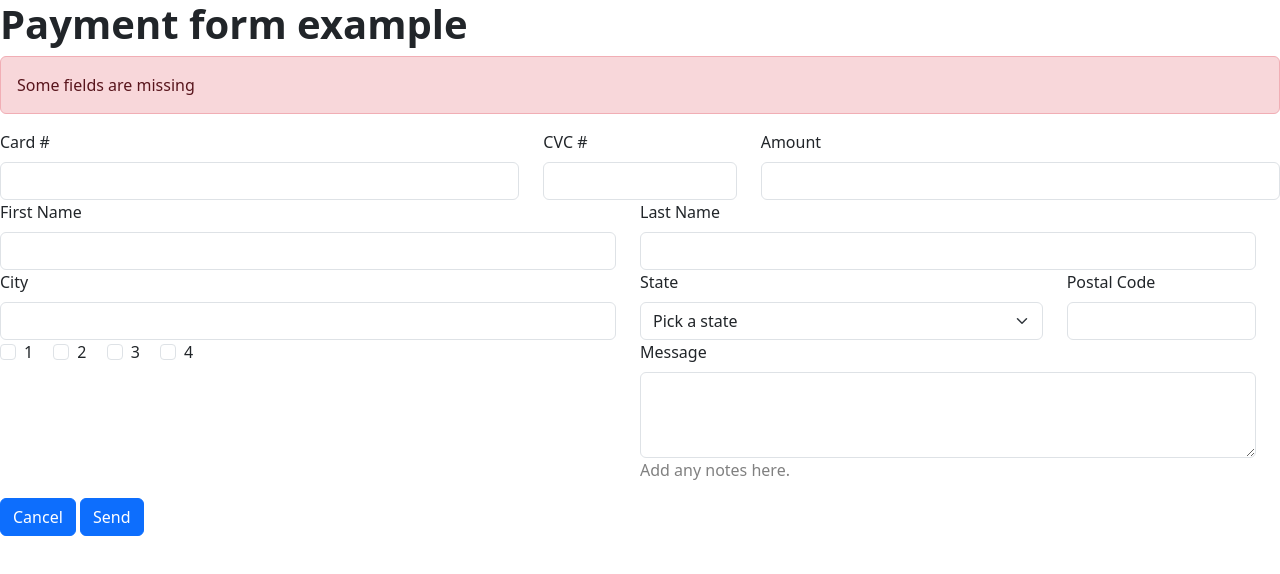
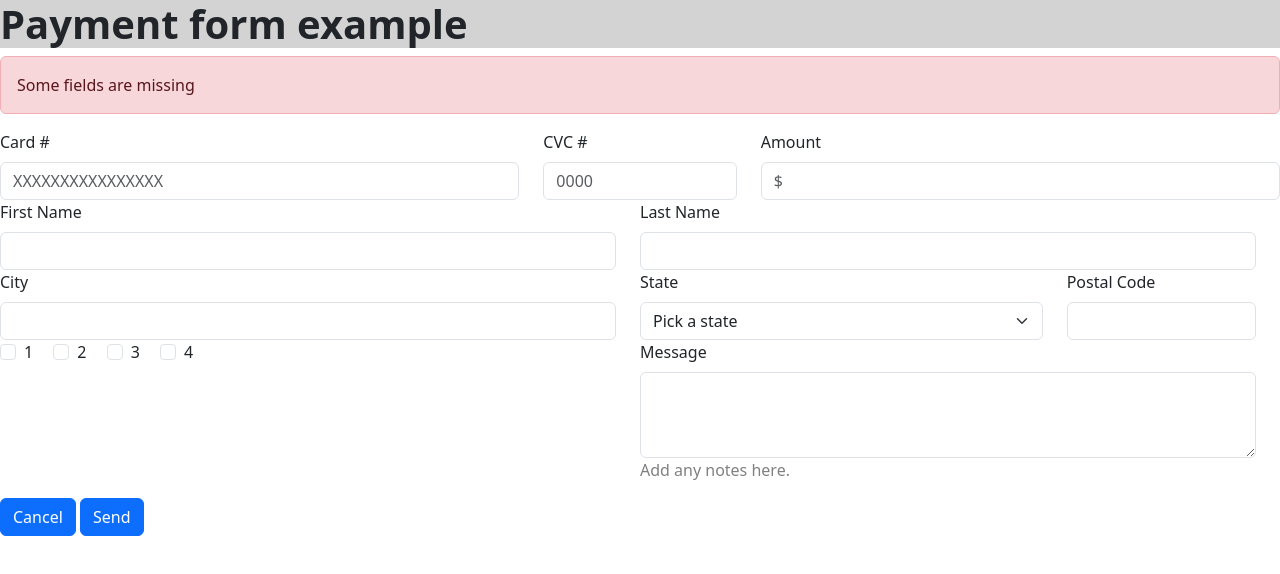
Before and after one commit to truittjanney/Truitt-P6-HTML5-Form, a plain HTML site: page index.html in a window 1280 px wide. Drawn offline with nearby package versions, Linux system fonts and the light colour scheme.

Commit message:
project progress3

```diff
--- a/index.html
+++ b/index.html
@@ -6,7 +6,7 @@
 
 <body>
     <div class="containerpt-5">
-    <h1><strong>Payment form example</strong></h1>
+    <h1 style="background-color: lightgray;"><strong>Payment form example</strong></h1>
 
 <!-- Alert Message -->
       <div class="alert alert-danger" role="alert">
@@ -19,15 +19,15 @@
         <div class="row">
             <div class="col-md-5">
               <label for="inputCardInfo" class="form-label">Card #</label>
-              <input type="card#" class="form-control" id="inputCard">
+              <input type="card#" class="form-control" id="inputCard" input placeholder="XXXXXXXXXXXXXXXX">
             </div>
             <div class="col-md-2">
               <label for="inputCVC" class="form-label">CVC #</label>
-              <input type="CVC" class="form-control" id="inputCVC">
+              <input type="CVC" class="form-control" id="inputCVC" input placeholder="0000">
             </div>
             <div class="col-md-5">
                 <label for="amountMoney" class="form-label">Amount</label>
-                <input type="amount" class="form-control" id="inputAmount">
+                <input type="amount" class="form-control" id="inputAmount" input placeholder="$">
             </div>
 
 <!-- Second row of the form -->
```
